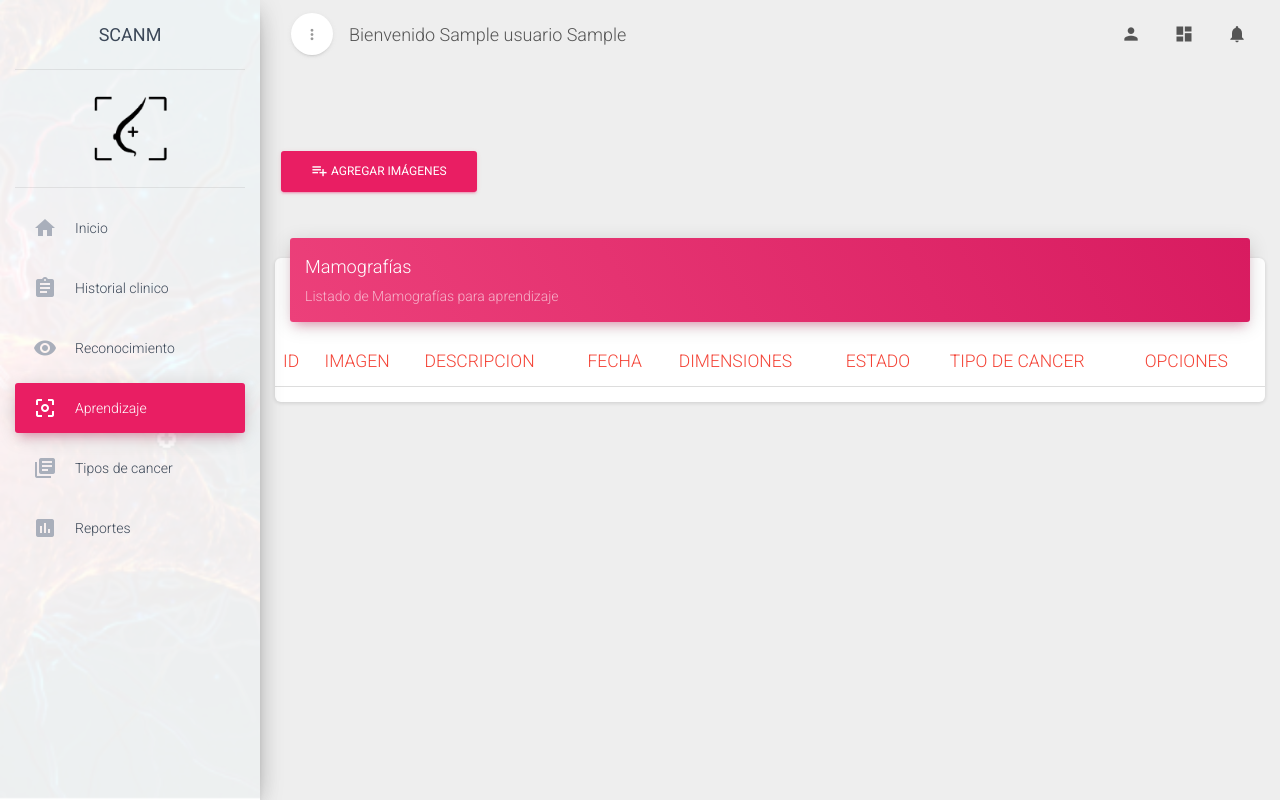
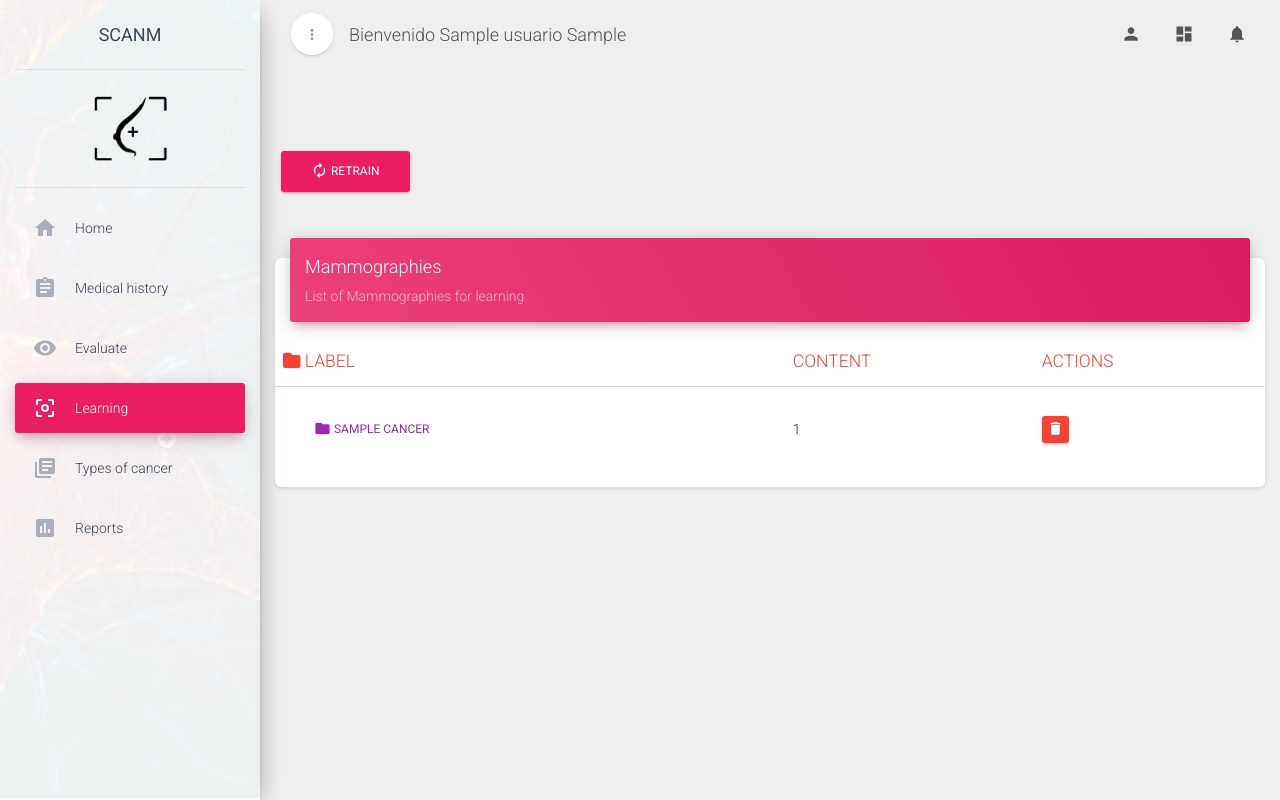
Before and after one commit to dante993/scantit, a Django app: page /admin/imagen/ in a window 1280 px wide. Run offline with Django 3.2, Linux system fonts and the light colour scheme; a user stored in the database is signed in; tables that the repository leaves empty hold one stand-in row (values such as "Sample post"); lists and menus that the app fills with data are empty; some libraries are stand-ins or nearby versions.

Commit message:
idioma y aprendizaje

```diff
--- a/AIA/AIA/urls.py
+++ b/AIA/AIA/urls.py
@@ -46,8 +46,6 @@ urlpatterns = [
 
     url(r'^area_imagen/$', v_area_img, name='area_img'),
 
-    # ------------------------------area_imagen-----------------------------------
-    url(r'^imagen/area_imagen/(?P<pk>.*)/$', Area_imagenCreate, name='crear_area_imagen'),
     # url(r'^login/$', auth_views.login, name='login'),
     # url(r'^cerrar/$', auth_views.logout, name='logout'),
     # url(r'^cerrar/$','django.contrib.auth.views.logout_then_login',name='logout'),
--- a/AIA/scanm/views.py
+++ b/AIA/scanm/views.py
@@ -248,21 +248,13 @@ def ImagenDelete(request,pk):
     obj.save()
     return redirect("imagen")
 
-# ------------------------------------------Area_Imagen-----------------------------------------
-@login_required(login_url='/')
-def Area_imagenCreate(request,pk, template_name='agregar/area_imagen_create.html'):
-    usuario=get_object_or_404(Usuario,cedula=request.user)
-    img=get_object_or_404(Imagen_adm, pk=pk)
-    ad_img_activacion='active'
-    return render(request,template_name,{'user':usuario,'img':img,"ad_img_activacion":ad_img_activacion})
-
 # ------------------------------------------Imagen de aprendizaje-----------------------------------------
 @login_required(login_url='/')
 def Imagen_admList(request):
     usuario=get_object_or_404(Usuario,cedula=request.user)
     ad_img_activacion='active'
-    img = Imagen_adm.objects.order_by("imgad_fecha").filter(imgad_estado='no aprendida')
-    return render_to_response('listar/adm_imagen_list.html',{'img':img,'user':usuario,'ad_img_activacion':ad_img_activacion})
+    tip = Tipo_cancer.objects.order_by("tc_nombre")
+    return render_to_response('listar/adm_imagen_list.html',{'tip':tip,'user':usuario,'ad_img_activacion':ad_img_activacion})
 
 @login_required(login_url='/')
 def Imagen_admListap(request):
--- a/AIA/templates/base.html
+++ b/AIA/templates/base.html
@@ -70,19 +70,19 @@
         <li class="{{inicio_activacion}}">
           <a href="{% url 'inicio' %}">
             <i class="material-icons">home</i>
-            <p>Inicio</p>
+            <p>Home</p>
           </a>
         </li>
         <li class="{{hc_activacion}}">
           <a href="{% url 'historial_clinico' %}">
             <i class="material-icons">assignment</i>
-            <p>Historial clinico</p>
+            <p>Medical history</p>
           </a>
         </li>
         <li class="{{img_activacion}}">
           <a href="{% url 'imagen' %}">
             <i class="material-icons">visibility</i>
-            <p>Reconocimiento</p>
+            <p>Evaluate</p>
           </a>
         </li>
 
@@ -90,19 +90,19 @@
           <li class="{{ad_img_activacion}}">
             <a href="{% url 'adm_imagen' %}">
               <i class="material-icons">center_focus_weak</i>
-              <p>Aprendizaje</p>
+              <p>Learning</p>
             </a>
           </li>
           <li class="{{tipo_c_activacion}}">
             <a href="{% url 'tipo_cancer' %}">
               <i class="material-icons">library_books</i>
-              <p>Tipos de cancer</p>
+              <p>Types of cancer</p>
             </a>
           </li>
           <li class="{{rep_activacion}}">
             <a href="{% url 'inicio' %}">
               <i class="material-icons">insert_chart</i>
-              <p>Reportes</p>
+              <p>Reports</p>
             </a>
           </li>
         {% endif%}
--- a/AIA/templates/listar/adm_imagen_list.html
+++ b/AIA/templates/listar/adm_imagen_list.html
@@ -7,7 +7,7 @@
 
     <div class="row">
       <div class="col-md-5">
-        <a href="{% url 'crear_adm_imagen' %}" class="btn btn-rose"><i class="material-icons">playlist_add</i> Agregar imágenes</a>
+        <a href="{% url 'crear_adm_imagen' %}" class="btn btn-rose"><i class="material-icons">autorenew</i> Retrain</a>
       </div>
 
     </div>
@@ -16,40 +16,32 @@
 
 <div class="card">
   <div class="card-header" data-background-color="rose">
-    <h4 class="card-title">Mamografías</h4>
-    <p class="category">Listado de Mamografías para aprendizaje</p>
+    <h4 class="card-title">Mammographies</h4>
+    <p class="category">List of Mammographies for learning</p>
   </div>
   <div class="card-content table-responsive table-full-width">
     <table class="table table-hover">
       <thead class="text-danger">
-        <th>ID</th>
-        <th WIDTH="100">IMAGEN</th>
-        <th>DESCRIPCION</th>
-        <th>FECHA</th>
-        <th>DIMENSIONES</th>
-        <th>ESTADO</th>
-        <th>TIPO DE CANCER</th>
-        <th>OPCIONES</th>
+        <th><i class="fa fa-folder text-danger"></i> LABEL</th>
+        <th>CONTENT</th>
+        <th>ACTIONS</th>
       </thead>
       <tbody>
-        {% for im in img %}
+        {% for t in tip %}
         <tr>
-          <td>{{ im.imgad_id }}</td>
-          <td><img src="{{ im.imgad_ruta }}" style="max-width: 90%"></td>
-          <td><textarea name="txar" rows="6" disabled>{{ im.imgad_descripcion }}</textarea></td>
-          <td>{{ im.imgad_fecha }}</td>
-          <td>{{ im.imgad_ancho }} x {{ im.imgad_alto }}</td>
-          <td>{{ im.imgad_estado }}</td>
-          <td>{{ im.tc_id }}</td>
+          <td><a class="btn btn-primary btn-simple"><i class="material-icons">folder</i> {{ t.tc_nombre }}</a></td>
+          <td>{{ t.tc_id }}</td>
           <td class="td-actions">
-            <a href="{% url 'crear_area_imagen' im.imgad_id %}" class="btn btn-info " data-toggle="tooltip" data-placement="top" title="Aprender"><i class="material-icons">center_focus_strong</i></a>
-            <a href="{% url 'borrar_imagen' im.imgad_id %}" class="btn btn-danger " data-toggle="tooltip" data-placement="top" title="Eliminar"><i class="material-icons">delete</i></a>
+            <a href="{% url 'borrar_imagen' t.tc_id %}" class="btn btn-danger " data-toggle="tooltip" data-placement="top" title="Eliminar"><i class="material-icons">delete</i></a>
           </td>
+        </tr>
+        {% empty %}
+        <tr>
+          <td><h4 class="text-primary">No hay datos</h4></td>
         </tr>
         {% endfor %}
       </tbody>
     </table>
-
   </div>
 </div>
 {% endblock content %}
```
